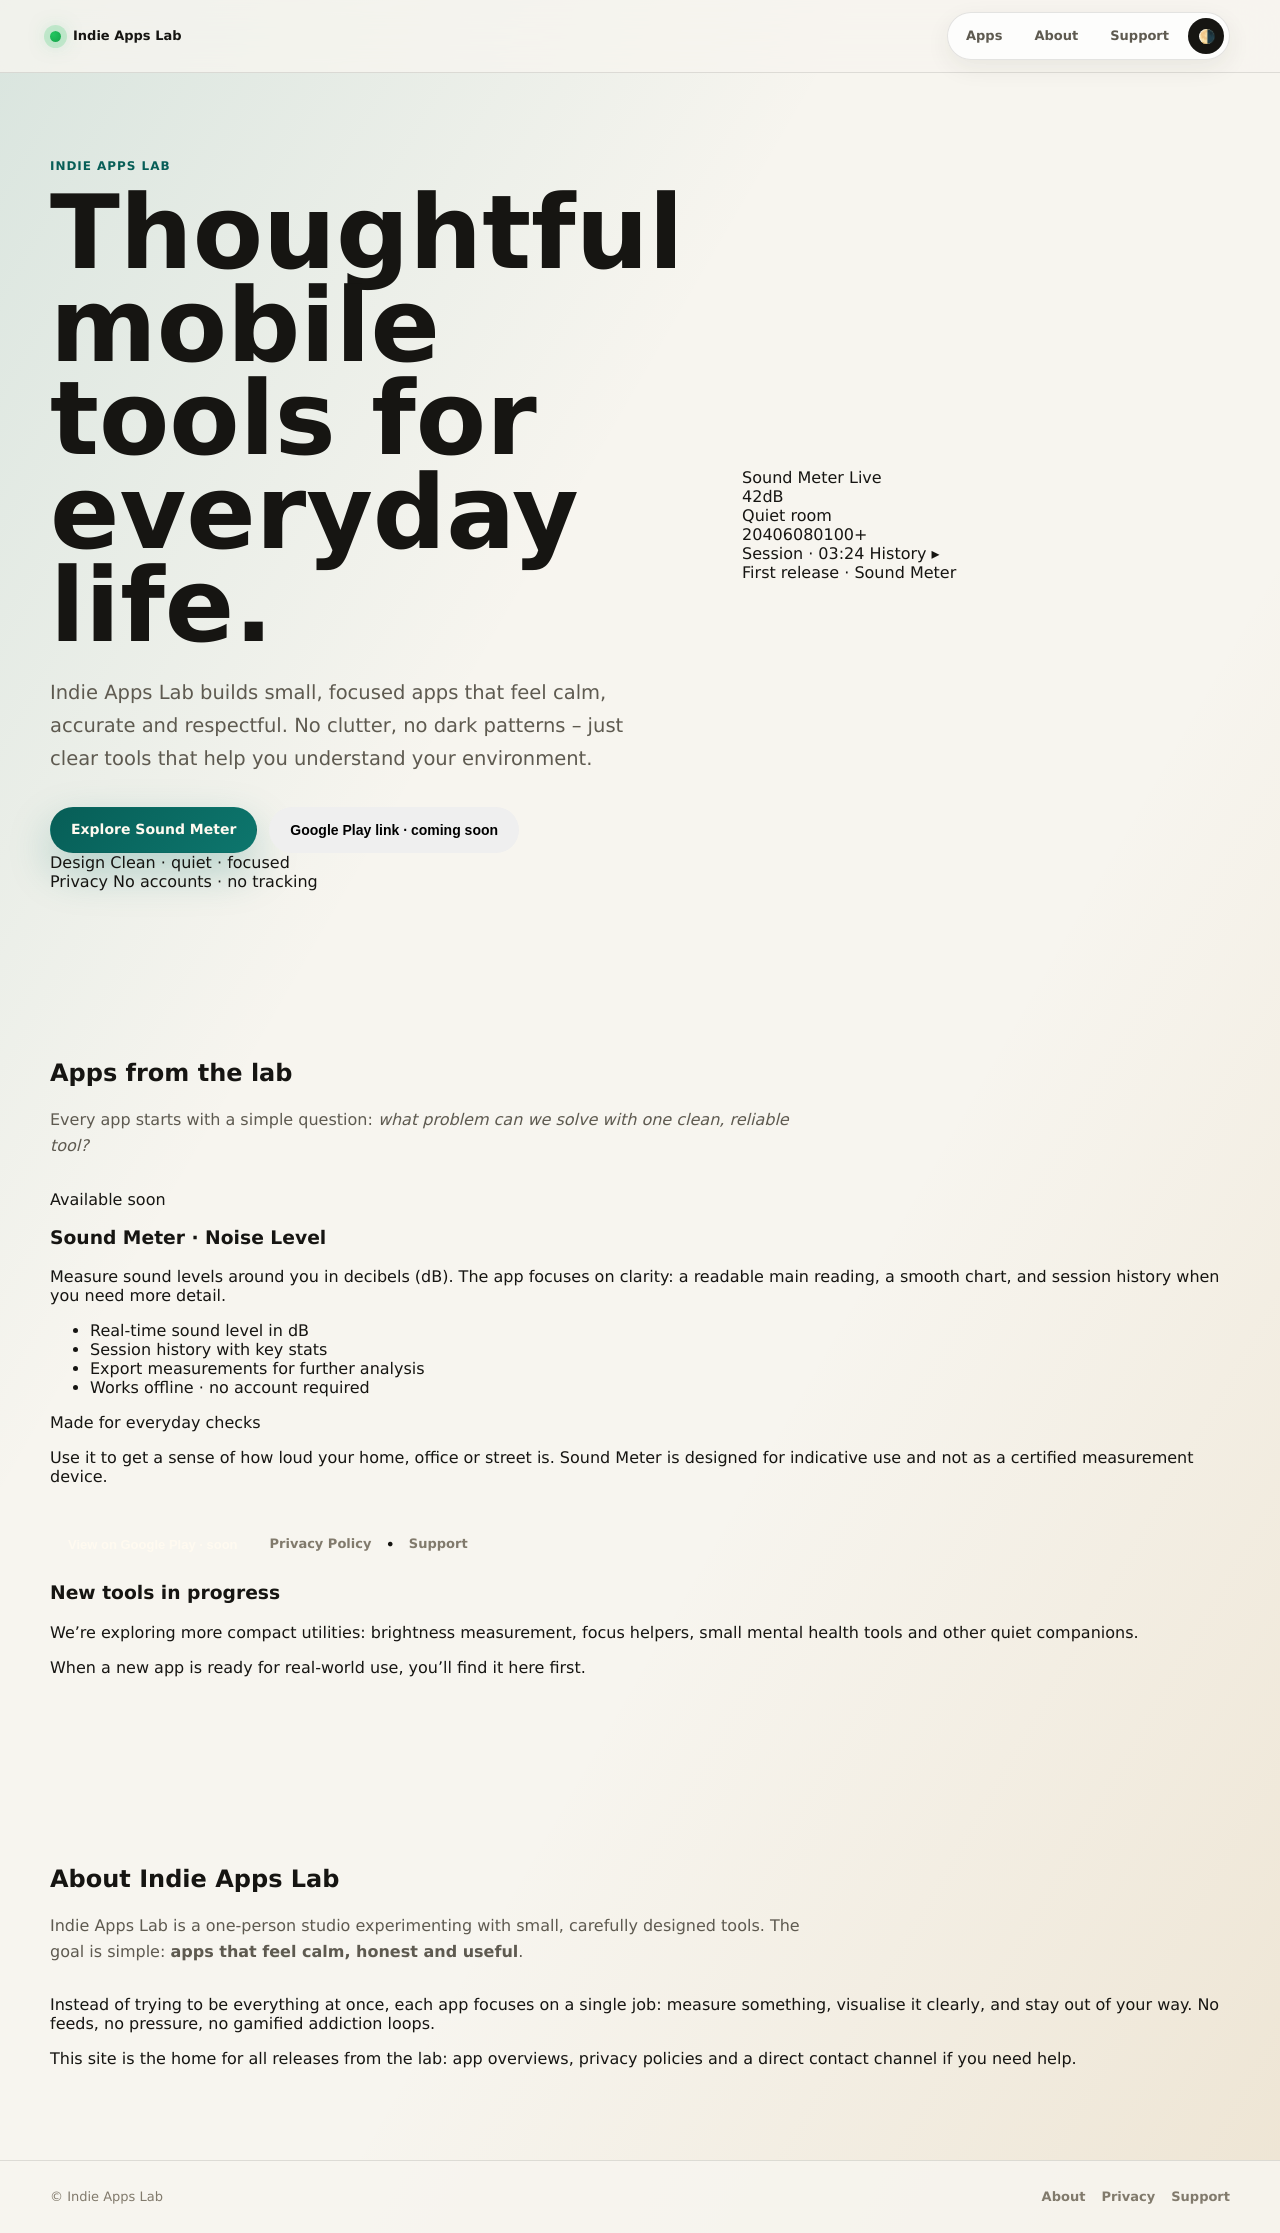
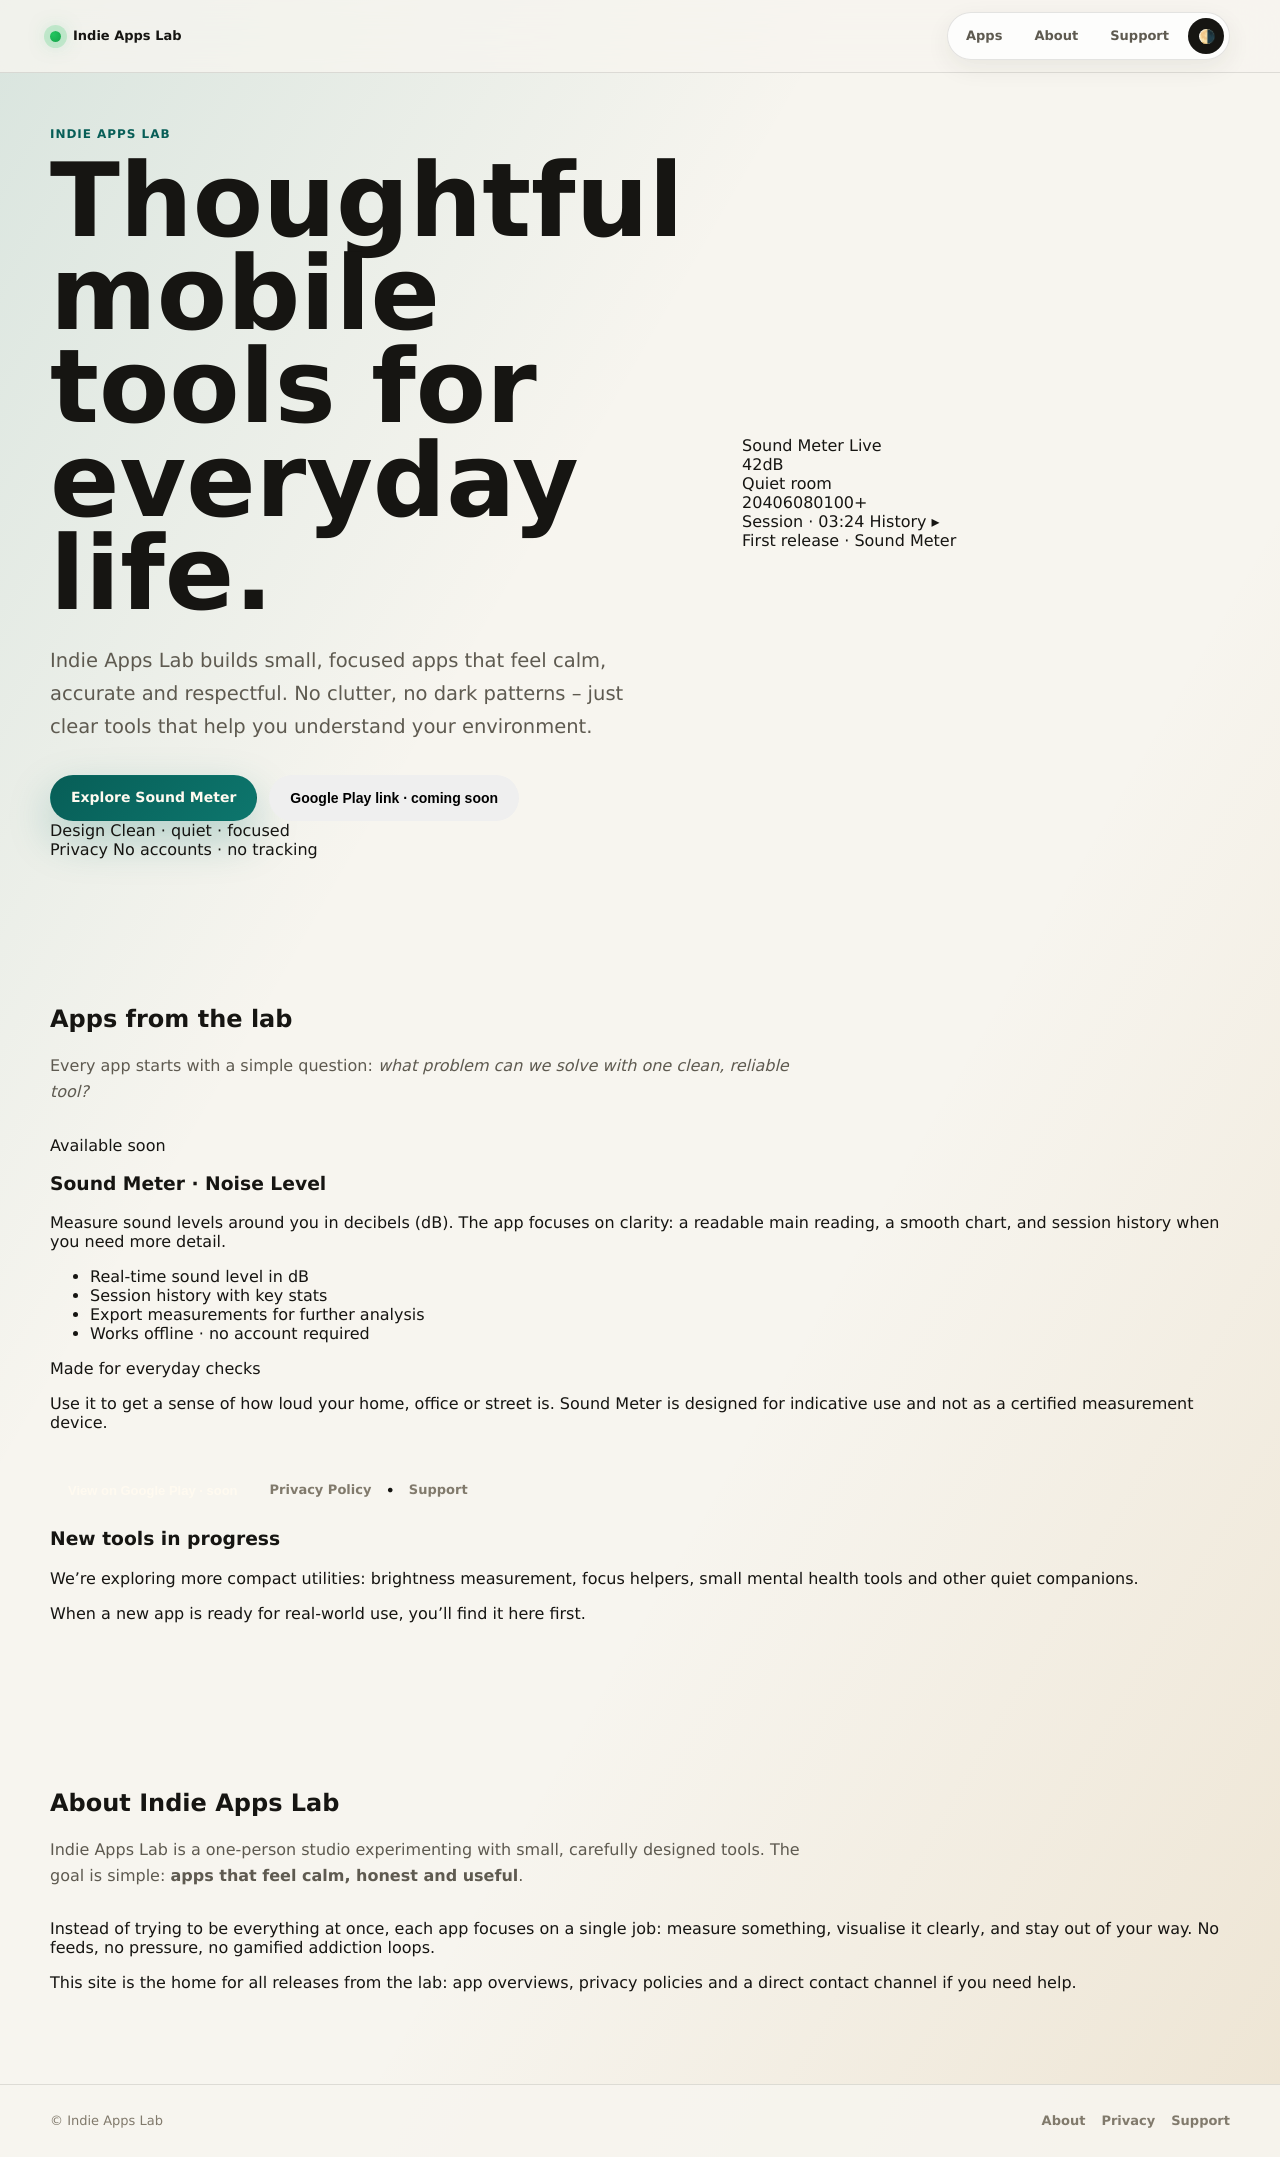

Minor UI updates

--- a/assets/css/styles.css
+++ b/assets/css/styles.css
@@ -205,7 +205,7 @@ main {
 }
 
 .hero {
-  padding: 86px 0 72px;
+  padding: 54px 0 72px;
   overflow: hidden;
 }
 
@@ -317,16 +317,16 @@ main {
 .hero-stats dt {
   margin: 0;
   color: var(--text);
-  font-size: 28px;
-  font-weight: 820;
+  font-size: 20px;
+  font-weight: 760;
   line-height: 1;
 }
 
 .hero-stats dd {
   margin: 9px 0 0;
   color: var(--text-muted);
-  font-size: 12px;
-  font-weight: 700;
+  font-size: 10px;
+  font-weight: 660;
   text-transform: uppercase;
   letter-spacing: 0.04em;
 }
@@ -363,7 +363,7 @@ main {
 }
 
 .section {
-  padding: 76px 0;
+  padding: 54px 0 76px;
   scroll-margin-top: 112px;
 }
 
@@ -1030,7 +1030,7 @@ main {
 
 @media (max-width: 980px) {
   .hero {
-    padding: 58px 0 48px;
+    padding: 44px 0 48px;
   }
 
   .hero-inner {
@@ -1107,7 +1107,7 @@ main {
   }
 
   .section {
-    padding: 54px 0;
+    padding: 44px 0 54px;
   }
 
   .principles-grid {
